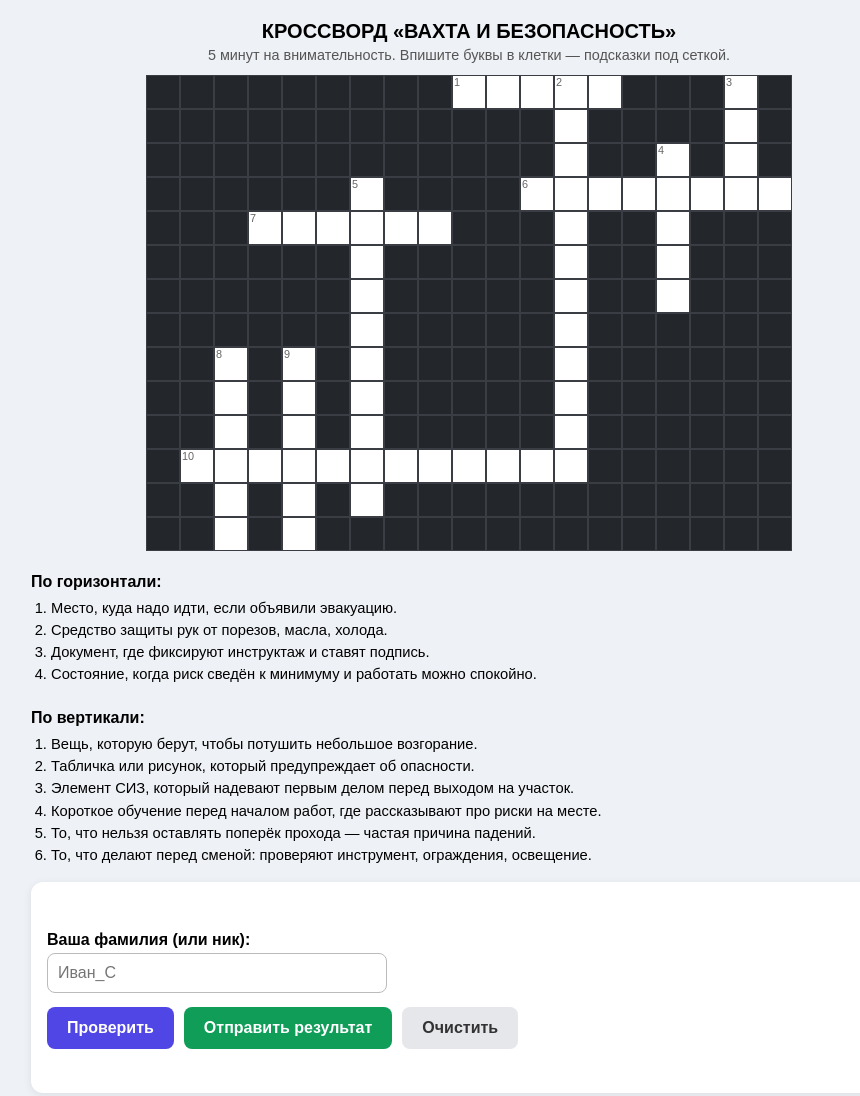
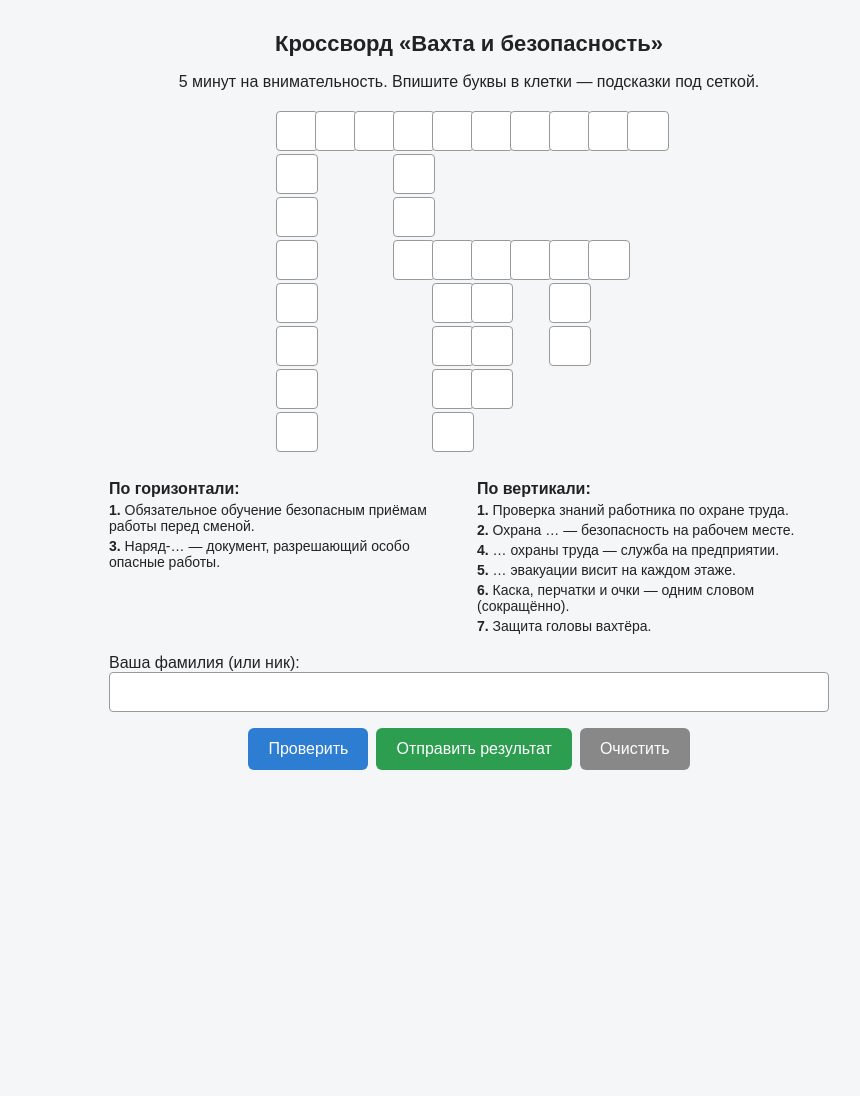
Before and after one commit to Kassiopii/Krossvord, a plain HTML site: page index.html in a window 1280 px wide. Shown: the whole page, without its empty margins (171-1031 px from the left). After the commit the page ends 832 px from the top, so only its background shows below. Drawn offline with Linux system fonts and the light colour scheme.

Commit message:
index.html

```diff
--- a/index.html
+++ b/index.html
@@ -5,186 +5,280 @@
 <meta name="viewport" content="width=device-width, initial-scale=1.0">
 <title>Кроссворд «Вахта и безопасность»</title>
 <style>
-* { box-sizing: border-box; margin: 0; padding: 0; }
-body { font-family: Arial, Helvetica, sans-serif; background:#eef1f5; padding:12px; max-width:900px; margin:0 auto; }
-h1 { font-size: 1.25rem; text-align:center; margin: 8px 0 4px; }
-.sub { text-align:center; color:#555; font-size:.9rem; margin-bottom:12px; }
-#gridwrap { overflow-x:auto; padding-bottom:6px; }
-#grid { display:grid; grid-template-columns: repeat(19, var(--cs)); width:max-content; margin:0 auto; --cs: clamp(17px, 4.5vw, 34px); }
-.cell { width:var(--cs); height:var(--cs); background:#23262b; border:1px solid #3a3d44; position:relative; }
-.cell input { width:100%; height:100%; border:none; background:#fff; text-align:center;
-  font-size: calc(var(--cs) * .55); font-weight:bold; text-transform:uppercase;
-  color:#1a1a1a; outline:none; padding:0; caret-color:#4f46e5; }
-.cell input.ok { background:#d6f5d6; color:#136c13; }
-.cell input.bad { background:#ffe0e0; color:#a11; }
-.cell .num { position:absolute; top:0; left:1px; font-size: calc(var(--cs) * .32); color:#666; pointer-events:none; z-index:2; }
-.clues { display:flex; gap:24px; flex-wrap:wrap; margin:16px 0; }
-.clues h3 { font-size:1rem; margin-bottom:6px; }
-.clues ol { padding-left:20px; font-size:.92rem; line-height:1.5; }
-.panel { background:#fff; border-radius:12px; padding:16px; box-shadow:0 2px 8px rgba(0,0,0,.08); margin-top:8px; }
-.score { font-size:1.1rem; font-weight:bold; margin-bottom:10px; min-height:1.3em; }
-.score.good { color:#137a13; } .score.meh { color:#b45309; }
-label { display:block; font-weight:bold; margin:10px 0 4px; }
-#name { width:100%; max-width:340px; padding:10px; font-size:1rem; border:1px solid #bbb; border-radius:8px; }
-.btns { display:flex; gap:10px; flex-wrap:wrap; margin-top:14px; }
-button { padding:12px 20px; font-size:1rem; border:none; border-radius:8px; cursor:pointer; font-weight:bold; }
-#check { background:#4f46e5; color:#fff; }
-#send { background:#0f9d58; color:#fff; }
-#clear { background:#e5e7eb; color:#333; }
-#status { margin-top:10px; font-size:.95rem; color:#555; min-height:1.2em; }
-@media print { .btns, .panel, #status { display:none; } body { background:#fff; } }
+  body {
+    font-family: Arial, sans-serif;
+    background: #f4f6f8;
+    color: #222;
+    max-width: 720px;
+    margin: 0 auto;
+    padding: 16px;
+  }
+  h1 { text-align: center; font-size: 22px; }
+  #grid {
+    display: grid;
+    grid-template-columns: repeat(10, 36px);
+    gap: 3px;
+    justify-content: center;
+    margin: 20px 0;
+  }
+  .cell {
+    width: 36px;
+    height: 36px;
+    background: #fff;
+    border: 1px solid #999;
+    border-radius: 4px;
+    text-align: center;
+    font-size: 18px;
+    font-weight: bold;
+    text-transform: uppercase;
+  }
+  .cell.empty { background: transparent; border: none; }
+  .cell.ok   { background: #c8f2c8; border-color: #3a9d3a; }
+  .cell.err  { background: #f8cfcf; border-color: #c33; }
+  input.cell { -webkit-user-select: text; }
+  .clues { display: flex; flex-wrap: wrap; gap: 16px; }
+  .clues > div { flex: 1 1 260px; }
+  .clues h3 { margin: 8px 0 4px; font-size: 16px; }
+  .clues p { margin: 4px 0; font-size: 14px; }
+  .name-block { margin: 16px 0; }
+  .name-block input {
+    width: 100%;
+    padding: 10px;
+    font-size: 16px;
+    border: 1px solid #999;
+    border-radius: 4px;
+    box-sizing: border-box;
+  }
+  .buttons { display: flex; flex-wrap: wrap; gap: 8px; justify-content: center; margin: 16px 0; }
+  .buttons button {
+    padding: 12px 20px;
+    font-size: 16px;
+    border: none;
+    border-radius: 6px;
+    cursor: pointer;
+    color: #fff;
+  }
+  #btnCheck  { background: #2d7dd2; }
+  #btnSend   { background: #2d9d4f; }
+  #btnClear  { background: #888; }
+  #message {
+    text-align: center;
+    font-size: 15px;
+    min-height: 22px;
+    margin: 8px 0;
+    font-weight: bold;
+  }
+  #message.ok  { color: #2d9d4f; }
+  #message.err { color: #c33; }
+  @media (max-width: 480px) {
+    #grid { grid-template-columns: repeat(10, 40px); }
+    .cell { width: 40px; height: 40px; font-size: 20px; }
+  }
 </style>
 </head>
 <body>
-<h1>КРОССВОРД «ВАХТА И БЕЗОПАСНОСТЬ»</h1>
-<p class="sub">5 минут на внимательность. Впишите буквы в клетки — подсказки под сеткой.</p>
-<div id="gridwrap"><div id="grid"></div></div>
+
+<h1>Кроссворд «Вахта и безопасность»</h1>
+<p style="text-align:center">5 минут на внимательность. Впишите буквы в клетки — подсказки под сеткой.</p>
+
+<div id="grid"></div>
+
 <div class="clues">
-  <div><h3>По горизонтали:</h3><ol id="cluesA"></ol></div>
-  <div><h3>По вертикали:</h3><ol id="cluesD"></ol></div>
+  <div>
+    <h3>По горизонтали:</h3>
+    <p><b>1.</b> Обязательное обучение безопасным приёмам работы перед сменой.</p>
+    <p><b>3.</b> Наряд-… — документ, разрешающий особо опасные работы.</p>
+  </div>
+  <div>
+    <h3>По вертикали:</h3>
+    <p><b>1.</b> Проверка знаний работника по охране труда.</p>
+    <p><b>2.</b> Охрана … — безопасность на рабочем месте.</p>
+    <p><b>4.</b> … охраны труда — служба на предприятии.</p>
+    <p><b>5.</b> … эвакуации висит на каждом этаже.</p>
+    <p><b>6.</b> Каска, перчатки и очки — одним словом (сокращённо).</p>
+    <p><b>7.</b> Защита головы вахтёра.</p>
+  </div>
 </div>
-<div class="panel">
-  <div class="score" id="score"></div>
+
+<div class="name-block">
   <label for="name">Ваша фамилия (или ник):</label>
-  <input id="name" placeholder="Иван_С" autocomplete="off">
-  <div class="btns">
-    <button id="check">Проверить</button>
-    <button id="send">Отправить результат</button>
-    <button id="clear">Очистить</button>
-  </div>
-  <div id="status"></div>
+  <input type="text" id="name" autocomplete="off">
 </div>
+
+<div class="buttons">
+  <button id="btnCheck" type="button">Проверить</button>
+  <button id="btnSend" type="button">Отправить результат</button>
+  <button id="btnClear" type="button">Очистить</button>
+</div>
+
+<p id="message"></p>
+
 <script>
-const ANSWERS = {"1,10": "В", "1,11": "Ы", "1,12": "Х", "1,13": "О", "1,14": "Д", "4,12": "П", "4,13": "Е", "4,14": "Р", "4,15": "Ч", "4,16": "А", "4,17": "Т", "4,18": "К", "4,19": "И", "5,4": "Ж", "5,5": "У", "5,6": "Р", "5,7": "Н", "5,8": "А", "5,9": "Л", "12,2": "Б", "12,3": "Е", "12,4": "З", "12,5": "О", "12,6": "П", "12,7": "А", "12,8": "С", "12,9": "Н", "12,10": "О", "12,11": "С", "12,12": "Т", "12,13": "Ь", "2,13": "Г", "3,13": "Н", "5,13": "Т", "6,13": "У", "7,13": "Ш", "8,13": "И", "9,13": "Т", "10,13": "Е", "11,13": "Л", "1,18": "З", "2,18": "Н", "3,18": "А", "3,16": "К", "5,16": "С", "6,16": "К", "7,16": "А", "4,7": "И", "6,7": "С", "7,7": "Т", "8,7": "Р", "9,7": "У", "10,7": "К", "11,7": "Т", "13,7": "Ж", "9,3": "К", "10,3": "А", "11,3": "Б", "13,3": "Л", "14,3": "Ь", "9,5": "О", "10,5": "С", "11,5": "М", "13,5": "Т", "14,5": "Р"};
-const NUMS = {"1,10": 1, "4,12": 6, "5,4": 7, "12,2": 10, "1,13": 2, "1,18": 3, "3,16": 4, "4,7": 5, "9,3": 8, "9,5": 9};
-const ACROSS = [[1, 10, "\u0412\u042b\u0425\u041e\u0414", 1], [4, 12, "\u041f\u0415\u0420\u0427\u0410\u0422\u041a\u0418", 6], [5, 4, "\u0416\u0423\u0420\u041d\u0410\u041b", 7], [12, 2, "\u0411\u0415\u0417\u041e\u041f\u0410\u0421\u041d\u041e\u0421\u0422\u042c", 10]];
-const DOWN = [[1, 13, "\u041e\u0413\u041d\u0415\u0422\u0423\u0428\u0418\u0422\u0415\u041b\u042c", 2], [1, 18, "\u0417\u041d\u0410\u041a", 3], [3, 16, "\u041a\u0410\u0421\u041a\u0410", 4], [4, 7, "\u0418\u041d\u0421\u0422\u0420\u0423\u041a\u0422\u0410\u0416", 5], [9, 3, "\u041a\u0410\u0411\u0415\u041b\u042c", 8], [9, 5, "\u041e\u0421\u041c\u041e\u0422\u0420", 9]];
-const FORM_URL = "https://docs.google.com/forms/d/e/1FAIpQLSfbMe-R_ezYcd22h2iws-O9RO9MymhgFsx4wcrQPBfdKodyHg/viewform";
-const ENTRY_NAME = "entry.179250710";
-const ENTRY_SCORE = "entry.450103612";
-const CLUES = {
-  1:'Место, куда надо идти, если объявили эвакуацию.',
-  2:'Вещь, которую берут, чтобы потушить небольшое возгорание.',
-  3:'Табличка или рисунок, который предупреждает об опасности.',
-  4:'Элемент СИЗ, который надевают первым делом перед выходом на участок.',
-  5:'Короткое обучение перед началом работ, где рассказывают про риски на месте.',
-  6:'Средство защиты рук от порезов, масла, холода.',
-  7:'Документ, где фиксируют инструктаж и ставят подпись.',
-  8:'То, что нельзя оставлять поперёк прохода — частая причина падений.',
-  9:'То, что делают перед сменой: проверяют инструмент, ограждения, освещение.',
-  10:'Состояние, когда риск сведён к минимуму и работать можно спокойно.'
-};
+// Ссылка на форму результата — замени на свою, если форма другая!
+var FORM_URL = "https://docs.google.com/forms/d/16ng2eLhp1my2BTM0TaOqBWOMfh7935sxJlP7zPvZLoQ/edit/";
 
-const grid = document.getElementById('grid');
-const inputs = {};
-for (let r = 1; r <= 14; r++) {
-  for (let c = 1; c <= 19; c++) {
-    const key = r + ',' + c;
-    const div = document.createElement('div');
-    div.className = 'cell';
-    if (ANSWERS[key] !== undefined) {
-      if (NUMS[key]) {
-        const n = document.createElement('span');
-        n.className = 'num'; n.textContent = NUMS[key];
-        div.appendChild(n);
-      }
-      const inp = document.createElement('input');
-      inp.maxLength = 1; inp.dataset.key = key;
-      inp.setAttribute('autocomplete','off'); inp.setAttribute('inputmode','text');
-      inp.addEventListener('input', onInput);
-      inp.addEventListener('keydown', onKey);
-      inp.addEventListener('focus', () => inp.select());
-      div.appendChild(inp);
-      inputs[key] = inp;
+// Сетка: буква = клетка для ввода, # = пустая
+var layout = [
+  "ИНСТРУКТАЖ",
+  "С##Р#####",
+  "П##У#####",
+  "Ы##ДОПУСК#",
+  "Т###ТЛ#И##",
+  "А###ДА#З##",
+  "Н###ЕН####",
+  "И###Л#####"
+];
+layout[1] = "С##Р######"; // добиваем до 10 символов
+layout[2] = "П##У######";
+layout[3] = "Ы##ДОПУСК#";
+layout[4] = "Т###ТЛ#И##";
+layout[5] = "А###ДА#З##";
+layout[6] = "Н###ЕН####";
+layout[7] = "И###Л#####";
+
+// Слова: список клеток [строка, столбец] и правильный ответ
+var words = [
+  { cells: [[0,0],[0,1],[0,2],[0,3],[0,4],[0,5],[0,6],[0,7],[0,8],[0,9]], answer: "ИНСТРУКТАЖ", num: "1а" },
+  { cells: [[3,3],[3,4],[3,5],[3,6],[3,7],[3,8]],                          answer: "ДОПУСК",     num: "3а" },
+  { cells: [[0,0],[1,0],[2,0],[3,0],[4,0],[5,0],[6,0],[7,0],[8,0]],        answer: "ИСПЫТАНИЕ",  num: "1б" },
+  { cells: [[0,3],[1,3],[2,3],[3,3]],                                      answer: "ТРУД",       num: "2б" },
+  { cells: [[3,4],[4,4],[5,4],[6,4],[7,4]],                                answer: "ОТДЕЛ",      num: "4б" },
+  { cells: [[3,5],[4,5],[5,5],[6,5]],                                      answer: "ПЛАН",       num: "5б" },
+  { cells: [[3,7],[4,7],[5,7]],                                            answer: "СИЗ",        num: "6б" },
+  { cells: [[3,8],[4,8],[5,8],[6,8],[7,8]],                                answer: "КАСКА",      num: "7б" }
+];
+
+var grid = document.getElementById("grid");
+var inputs = [];
+
+for (var r = 0; r < layout.length; r++) {
+  for (var c = 0; c < layout[r].length; c++) {
+    var ch = layout[r][c];
+    if (ch === "#") {
+      var d = document.createElement("div");
+      d.className = "cell empty";
+      grid.appendChild(d);
+    } else {
+      var inp = document.createElement("input");
+      inp.className = "cell";
+      inp.maxLength = 1;
+      inp.autocomplete = "off";
+      inp.setAttribute("autocorrect", "off");
+      inp.setAttribute("autocapitalize", "characters");
+      inp.setAttribute("spellcheck", "false");
+      inp.dataset.r = r;
+      inp.dataset.c = c;
+      inp.dataset.answer = ch;
+      grid.appendChild(inp);
+      inputs.push(inp);
     }
-    grid.appendChild(div);
   }
 }
 
-function onInput(e) {
-  const inp = e.target;
-  inp.value = inp.value.replace(/[^а-яёА-ЯЁ]/,'').toUpperCase();
-  if (inp.value.length === 1) focusNext(inp);
-}
-function onKey(e) {
-  if (e.key === 'Backspace' && !e.target.value) { focusPrev(e.target); e.preventDefault(); }
-}
-const order = Object.keys(inputs);
-function focusNext(inp) {
-  const i = order.indexOf(inp.dataset.key);
-  if (i < order.length - 1) inputs[order[i + 1]].focus(); else inp.blur();
-}
-function focusPrev(inp) {
-  const i = order.indexOf(inp.dataset.key);
-  if (i > 0) inputs[order[i - 1]].focus();
+function cellAt(r, c) {
+  return inputs.find(function(i) { return +i.dataset.r === r && +i.dataset.c === c; });
 }
 
-function fill(el, arr) {
-  arr.sort((a,b)=>a[3]-b[3]).forEach(([, , , n]) => {
-    const li = document.createElement('li');
-    li.textContent = CLUES[n];
-    el.appendChild(li);
+// Ввод: телефон дружелюбно — реагируем на input, а не на клавиши
+inputs.forEach(function(inp) {
+  inp.addEventListener("input", function() {
+    inp.value = inp.value.toUpperCase().replace(/[^А-ЯЁ]/g, "");
+    inp.classList.remove("ok", "err");
+    if (inp.value.length === 1) {
+      var next = inputs[inputs.indexOf(inp) + 1];
+      if (next) next.focus();
+    }
   });
-}
-fill(document.getElementById('cluesA'), ACROSS);
-fill(document.getElementById('cluesD'), DOWN);
+  inp.addEventListener("keydown", function(e) {
+    if (e.key === "Backspace" && inp.value === "") {
+      var prev = inputs[inputs.indexOf(inp) - 1];
+      if (prev) { prev.focus(); prev.value = ""; e.preventDefault(); }
+    }
+  });
+});
 
-function markWord(cellsArr, w, ok) {
-  for (const inp of cellsArr) {
-    if (inp) inp.classList.add(ok ? 'ok' : (inp.value ? 'bad' : ''));
-  }
-}
-function getCellsAcross(r, c, w) {
-  const arr = [];
-  for (let i = 0; i < w.length; i++) arr.push(inputs[r + ',' + (c + i)]);
-  return arr;
-}
-function getCellsDown(r, c, w) {
-  const arr = [];
-  for (let i = 0; i < w.length; i++) arr.push(inputs[(r + i) + ',' + c]);
-  return arr;
+function clearMarks() {
+  inputs.forEach(function(i) { i.classList.remove("ok", "err"); });
 }
 
-function check() {
-  for (const key in inputs) inputs[key].classList.remove('ok','bad');
-  let correct = 0;
-  for (const [r, c, w] of ACROSS) {
-    const arr = getCellsAcross(r, c, w);
-    const ok = arr.every(inp => inp && inp.value === w[arr.indexOf(inp)]);
-    if (ok) correct++;
-    markWord(arr, w, ok);
-  }
-  for (const [r, c, w] of DOWN) {
-    const arr = getCellsDown(r, c, w);
-    const ok = arr.every(inp => inp && inp.value === w[arr.indexOf(inp)]);
-    if (ok) correct++;
-    markWord(arr, w, ok);
-  }
-  const sc = document.getElementById('score');
-  sc.textContent = 'Верно слов: ' + correct + ' из 10';
-  sc.className = 'score ' + (correct >= 8 ? 'good' : 'meh');
-  return correct;
+function markAll(state) {
+  inputs.forEach(function(i) { i.classList.add(state); });
 }
 
-document.getElementById('check').onclick = check;
+function checkAnswers() {
+  var wrong = [];
+  words.forEach(function(w) {
+    var ok = w.cells.every(function(rc) {
+      var cell = cellAt(rc[0], rc[1]);
+      return cell && cell.value === w.answer[w.cells.indexOf(rc)];
+    });
+    if (!ok) wrong.push(w);
+  });
+  return wrong;
+}
 
-document.getElementById('clear').onclick = () => {
-  for (const key in inputs) { inputs[key].value=''; inputs[key].classList.remove('ok','bad'); }
-  document.getElementById('name').value = '';
-  document.getElementById('score').textContent = '';
-  document.getElementById('status').textContent = '';
-};
+var msg = document.getElementById("message");
+var armed = false;
 
-document.getElementById('send').onclick = () => {
-  const correct = check();
-  const name = document.getElementById('name').value.trim();
-  const st = document.getElementById('status');
-  if (!name) { st.textContent = 'Сначала впишите фамилию или ник.'; document.getElementById('name').focus(); return; }
-  if (correct < 10 && !confirm('Разгадано ' + correct + ' из 10. Отправить результат как есть?')) return;
-  const url = FORM_URL + '?usp=pp_url&' + ENTRY_NAME + '=' + encodeURIComponent(name) + '&' + ENTRY_SCORE + '=' + correct;
-  window.open(url, '_blank');
-  st.textContent = 'Открылась форма — проверьте и нажмите «Отправить». Спасибо!';
-};
+document.getElementById("btnCheck").addEventListener("click", function() {
+  clearMarks();
+  var wrong = checkAnswers();
+  if (wrong.length === 0 && inputs.every(function(i) { return i.value !== ""; })) {
+    markAll("ok");
+    msg.textContent = "Всё верно! Отличная работа!";
+    msg.className = "ok";
+  } else {
+    words.forEach(function(w) {
+      if (wrong.indexOf(w) !== -1) {
+        w.cells.forEach(function(rc) {
+          var cell = cellAt(rc[0], rc[1]);
+          if (cell) cell.classList.add(cell.value === "" ? "err" : (cell.value === w.answer[w.cells.indexOf(rc)] ? "ok" : "err"));
+        });
+      } else {
+        w.cells.forEach(function(rc) { var cell = cellAt(rc[0], rc[1]); if (cell) cell.classList.add("ok"); });
+      }
+    });
+    msg.textContent = "Есть незаполненные или неверные клетки — они подсвечены красным.";
+    msg.className = "err";
+  }
+});
+
+document.getElementById("btnSend").addEventListener("click", function() {
+  var filled = inputs.every(function(i) { return i.value !== ""; });
+  var wrong = checkAnswers();
+  if (!filled || wrong.length > 0) {
+    if (!armed) {
+      armed = true;
+      clearMarks();
+      words.forEach(function(w) {
+        w.cells.forEach(function(rc) {
+          var cell = cellAt(rc[0], rc[1]);
+          if (cell && cell.value !== w.answer[w.cells.indexOf(rc)]) cell.classList.add("err");
+        });
+      });
+      msg.textContent = "Клетки подсвечены. Исправь и нажми ещё раз — или нажми «Отправить» повторно, чтобы отправить как есть.";
+      msg.className = "err";
+      return;
+    }
+  }
+  if (FORM_URL.indexOf("ВАША_ССЫЛКА") !== -1) {
+    msg.textContent = "Ссылка на форму ещё не подключена. Скажи Алисе — подключим!";
+    msg.className = "err";
+    return;
+  }
+  var name = document.getElementById("name").value.trim();
+  window.location.href = FORM_URL + (name ? "?fio=" + encodeURIComponent(name) : "");
+});
+
+document.getElementById("btnClear").addEventListener("click", function() {
+  inputs.forEach(function(i) { i.value = ""; });
+  clearMarks();
+  msg.textContent = "";
+  msg.className = "";
+  armed = false;
+  inputs[0].focus();
+});
 </script>
+
 </body>
 </html>
```
